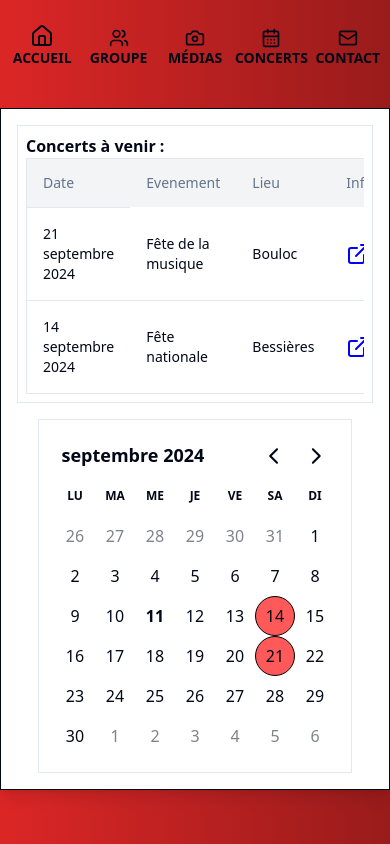
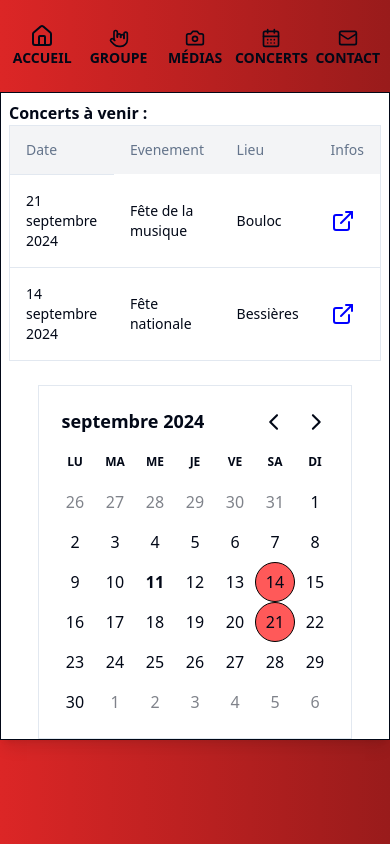
Before and after one commit to LucienRamond/RoisDeRien, a React (Vite) app: page /concerts in a window 390 px wide. Built offline with nearby package versions, Linux system fonts and the light colour scheme.

Commit message:
Layout updates

```diff
--- a/src/pages/band/Band.tsx
+++ b/src/pages/band/Band.tsx
@@ -19,7 +19,7 @@ import Drum from "@/assets/icons/drum.svg";
 
 export default function Band() {
   return (
-    <div className="mx-auto border border-foreground p-4 my-8  sm:max-w-[80%] min-h-[500px] sm:rounded bg-white shadow-lg">
+    <div className="mx-auto border border-foreground p-4  sm:max-w-[80%] min-h-[500px] sm:rounded bg-white shadow-lg">
       <div>
         <h2 className="text-center text-xl font-bold">Le groupe</h2>
       </div>
--- a/src/pages/concerts/Concerts.tsx
+++ b/src/pages/concerts/Concerts.tsx
@@ -58,7 +58,7 @@ export default function Concerts() {
   };
 
   return (
-    <div className="min-[930px]:flex-row flex flex-col-reverse gap-4 mx-auto border border-foreground p-4 my-8 lg:max-w-[80%]  sm:max-w-[90%] min-h-[500px] sm:rounded bg-white shadow-lg">
+    <div className="min-[930px]:flex-row flex flex-col-reverse gap-4 mx-auto border border-foreground sm:p-4  lg:max-w-[80%]  sm:max-w-[90%] min-h-[60vh] sm:rounded bg-white shadow-lg">
       <div className="border w-fit mx-auto">
         <DayPicker
           showOutsideDays
@@ -75,7 +75,7 @@ export default function Concerts() {
           footer={showEventDetails()}
         />
       </div>
-      <div className="w-full border p-2">
+      <div className="w-full sm:border p-2">
         <div className=" font-bold">Concerts à venir :</div>
         <div>
           <Table className=" border rounded">
--- a/src/pages/contact/Contact.tsx
+++ b/src/pages/contact/Contact.tsx
@@ -36,7 +36,7 @@ export default function Contact() {
   }
 
   return (
-    <div className="mx-auto border border-foreground p-4 my-8 lg:max-w-[50%]  sm:max-w-[80%] min-h-[500px] sm:rounded bg-white shadow-lg">
+    <div className="mx-auto border border-foreground p-4 lg:max-w-[50%]  sm:max-w-[80%] min-h-[500px] sm:rounded bg-white shadow-lg">
       <div>
         <h2 className="text-center text-xl font-bold">Contact</h2>
       </div>
--- a/src/pages/medias/Medias.tsx
+++ b/src/pages/medias/Medias.tsx
@@ -3,7 +3,7 @@ import Bessieres from "./img/Bessieres";
 
 export default function Medias() {
   return (
-    <div className="mx-auto border border-foreground p-4 my-8  sm:max-w-[80%] min-h-[500px] sm:rounded bg-white shadow-lg">
+    <div className="mx-auto border border-foreground p-4 sm:max-w-[80%] min-h-[500px] sm:rounded bg-white shadow-lg">
       <Tabs defaultValue="photos">
         <TabsList className="grid w-full grid-cols-2">
           <TabsTrigger value="photos">Photos</TabsTrigger>
--- a/src/pages/navbar/MainNavbar.tsx
+++ b/src/pages/navbar/MainNavbar.tsx
@@ -3,7 +3,7 @@ import MobileNavbar from "./MobileNavbar";
 
 export default function MainNavbar() {
   return (
-    <div>
+    <div className="sm:mb-4">
       <div className="sm:block hidden">
         <Navbar />
       </div>
--- a/src/pages/navbar/MobileNavbar.tsx
+++ b/src/pages/navbar/MobileNavbar.tsx
@@ -8,15 +8,15 @@ import {
 import {
   CalendarDaysIcon,
   CameraIcon,
+  HandMetalIcon,
   HomeIcon,
   MailIcon,
-  UsersIcon,
 } from "lucide-react";
 import { Link } from "react-router-dom";
 
 export default function MobileNavbar() {
   return (
-    <div className="flex justify-around pt-4">
+    <div className="flex justify-around py-4">
       <div className="flex items-center">
         <NavigationMenu>
           <NavigationMenuList className="mx-1 grid grid-cols-5 items-center">
@@ -46,7 +46,7 @@ export default function MobileNavbar() {
                 )}
               >
                 <div className="flex flex-col items-center">
-                  <UsersIcon className="pt-1" />
+                  <HandMetalIcon className="pt-1" />
                   <div className="hidden min-[380px]:block text-sm ">
                     Groupe
                   </div>
```
